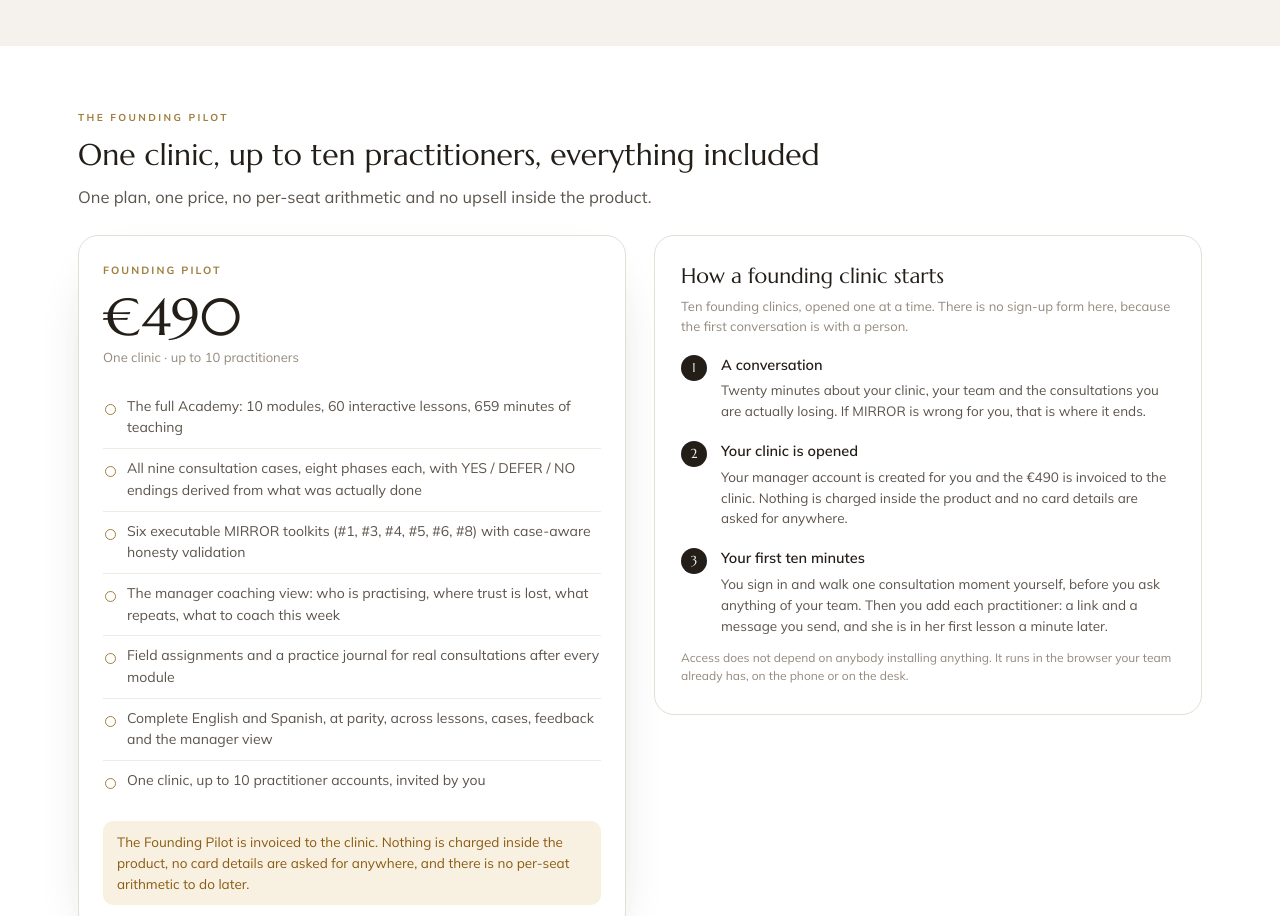
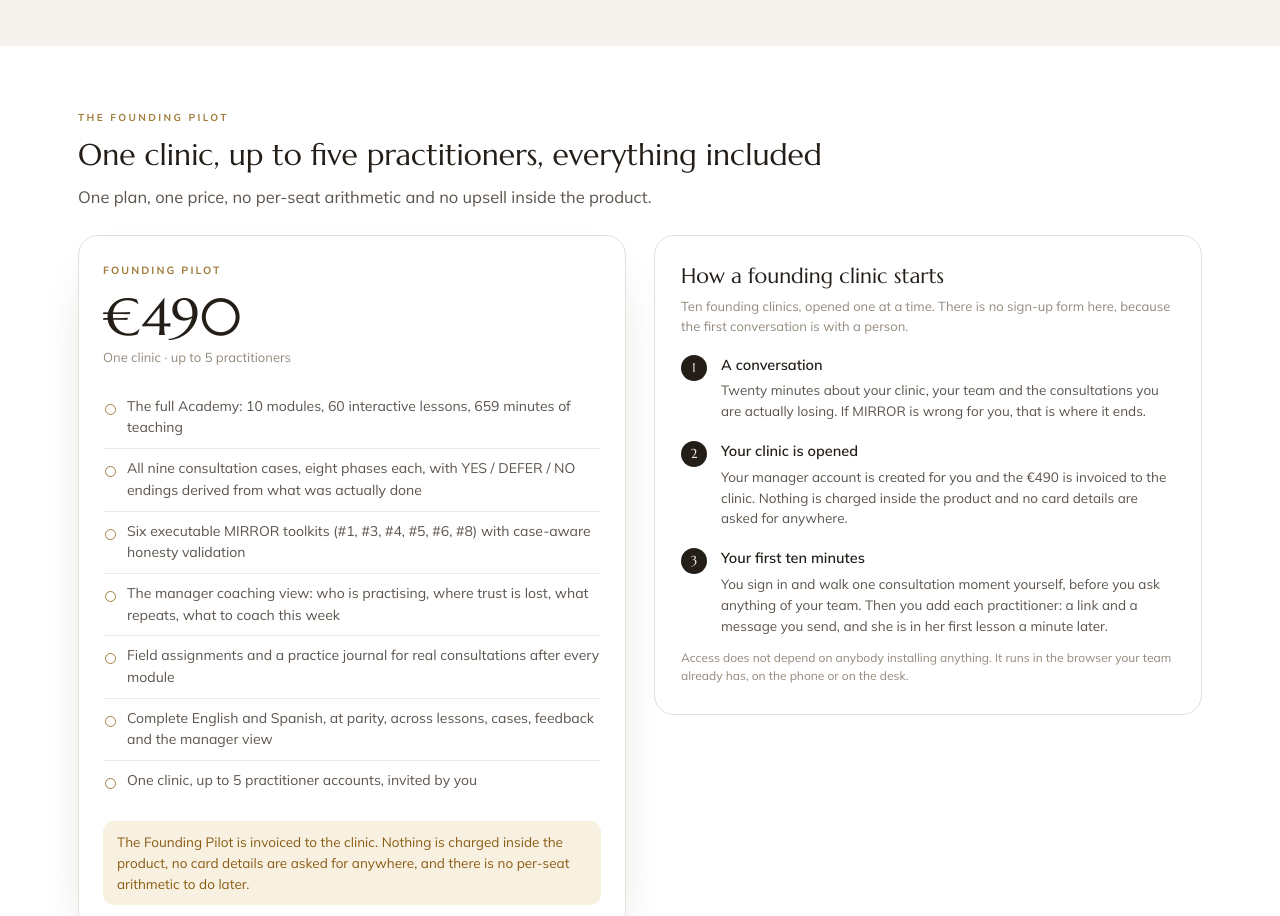
Before and after one commit to noamland80/mirror-academy-v1, a website: page public/landing.html in a window 1280 px wide. Shown: the part 6040-6956 px from the top of the page. Drawn offline with Linux system fonts and the light colour scheme.

Commit message:
RC 20260917 (2/5): public

```diff
--- a/public/landing.html
+++ b/public/landing.html
@@ -5,6 +5,10 @@
 <meta name="viewport" content="width=device-width, initial-scale=1, viewport-fit=cover">
 <meta name="theme-color" content="#241E19">
 <title>MIRROR Interactive Sales Academy</title>
+<link rel="icon" href="/favicon.svg" type="image/svg+xml">
+<link rel="icon" href="/favicon.ico" sizes="16x16 32x32 48x48">
+<link rel="apple-touch-icon" href="/apple-touch-icon.png">
+<link rel="manifest" href="/site.webmanifest">
 <link rel="preconnect" href="https://fonts.googleapis.com">
 <link rel="preconnect" href="https://fonts.gstatic.com" crossorigin>
 <link rel="stylesheet" href="https://fonts.googleapis.com/css2?family=Marcellus&family=Mulish:ital,wght@0,400;0,600;0,700;1,400&display=swap">
@@ -380,14 +384,14 @@
 <section class="sect pale" id="price">
   <div class="wrap">
     <div class="eyebrow" data-t="priceEyebrow">The Founding Pilot</div>
-    <h2 data-t="priceH2">One clinic, up to ten practitioners, everything included</h2>
+    <h2 data-t="priceH2">One clinic, up to five practitioners, everything included</h2>
     <p class="lead" data-t="priceLead">One plan, one price, no per-seat arithmetic and no upsell inside the product.</p>
 
     <div class="pricewrap">
       <div class="pricecard">
         <div class="plan" data-t="planName">Founding Pilot</div>
         <div class="amt">€490</div>
-        <div class="per" data-t="priceUnit">One clinic · up to 10 practitioners</div>
+        <div class="per" data-t="priceUnit">One clinic · up to 5 practitioners</div>
         <ul class="inclist" id="inclist"></ul>
         <div class="notice" style="margin-top:20px" data-t="payNote">The Founding Pilot is invoiced to the clinic. Nothing is charged inside the product, no card details are asked for anywhere, and there is no per-seat arithmetic to do later.</div>
       </div>
@@ -517,10 +521,10 @@
       mgrNoScores: 'There are no scores, no percentages of ability and no rankings of practitioners anywhere in this product. Abandoned attempts are excluded from the coaching denominator, so nobody is measured on a consultation they walked away from.',
 
       priceEyebrow: 'The Founding Pilot',
-      priceH2: 'One clinic, up to ten practitioners, everything included',
+      priceH2: 'One clinic, up to five practitioners, everything included',
       priceLead: 'One plan, one price, no per-seat arithmetic and no upsell inside the product.',
       planName: 'Founding Pilot',
-      priceUnit: 'One clinic · up to 10 practitioners',
+      priceUnit: 'One clinic · up to 5 practitioners',
       payNote: 'The Founding Pilot is invoiced to the clinic. Nothing is charged inside the product, no card details are asked for anywhere, and there is no per-seat arithmetic to do later.',
 
 
@@ -560,7 +564,7 @@
         'The manager coaching view: who is practising, where trust is lost, what repeats, what to coach this week',
         'Field assignments and a practice journal for real consultations after every module',
         'Complete English and Spanish, at parity, across lessons, cases, feedback and the manager view',
-        'One clinic, up to 10 practitioner accounts, invited by you'
+        'One clinic, up to 5 practitioner accounts, invited by you'
       ]
     },
 
@@ -646,10 +650,10 @@
       mgrNoScores: 'No hay puntuaciones, ni porcentajes de capacidad, ni clasificaciones de profesionales en ninguna parte de este producto. Los intentos abandonados quedan fuera del denominador de coaching, de modo que a nadie se le mide por una consulta que dejó a medias.',
 
       priceEyebrow: 'El Piloto Fundador',
-      priceH2: 'Una clínica, hasta diez profesionales, todo incluido',
+      priceH2: 'Una clínica, hasta cinco profesionales, todo incluido',
       priceLead: 'Un solo plan, un solo precio, sin aritmética por asiento y sin ventas adicionales dentro del producto.',
       planName: 'Piloto Fundador',
-      priceUnit: 'Una clínica · hasta 10 profesionales',
+      priceUnit: 'Una clínica · hasta 5 profesionales',
       payNote: 'El Piloto Fundador se factura a la clínica. Dentro del producto no se cobra nada, en ningún momento se piden datos de tarjeta y no hay aritmética por asiento que hacer después.',
 
 
@@ -689,7 +693,7 @@
         'La vista de coaching del responsable: quién practica, dónde se pierde la confianza, qué se repite y qué entrenar esta semana',
         'Tareas de campo y un diario de práctica para consultas reales al final de cada módulo',
         'Inglés y español completos, con plena paridad, en lecciones, casos, retroalimentación y vista del responsable',
-        'Una clínica, hasta 10 cuentas de profesionales, invitadas por ti'
+        'Una clínica, hasta 5 cuentas de profesionales, invitadas por ti'
       ]
     }
   };
```
Also changed, not shown: public/index.html (+4 -0 lines), public/join.html (+4 -0 lines), public/reset.html (+4 -0 lines), public/app.js, public/apple-touch-icon.png (added), public/favicon-64.png (added), public/favicon.ico (added), public/favicon.svg (added), public/icon-192.png (added), public/icon-512.png (added), public/site.webmanifest (added).
